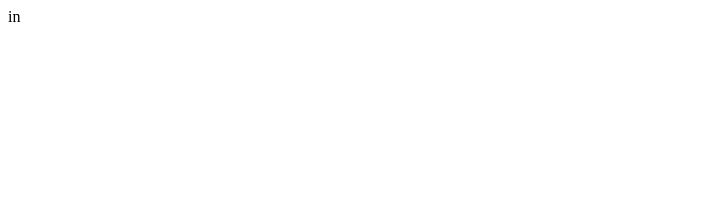
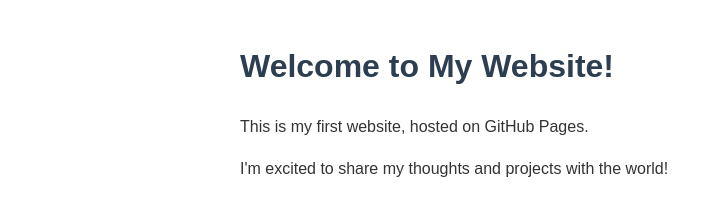
Before and after one commit to AlabasterMongelbrock/nexus, a plain HTML site: page index.html in a window 1280 px wide. Shown: the whole page, without its empty margins (0-722 px from the left). Drawn offline with Linux system fonts and the light colour scheme.

Commit message:
Update index.html

```diff
--- a/index.html
+++ b/index.html
@@ -1 +1,26 @@
-in
+<!DOCTYPE html>
+<html lang="en">
+<head>
+    <meta charset="UTF-8">
+    <meta name="viewport" content="width=device-width, initial-scale=1.0">
+    <title>My Awesome Website</title>
+    <style>
+        body {
+            font-family: Arial, sans-serif;
+            line-height: 1.6;
+            color: #333;
+            max-width: 800px;
+            margin: 0 auto;
+            padding: 20px;
+        }
+        h1 {
+            color: #2c3e50;
+        }
+    </style>
+</head>
+<body>
+    <h1>Welcome to My Website!</h1>
+    <p>This is my first website, hosted on GitHub Pages.</p>
+    <p>I'm excited to share my thoughts and projects with the world!</p>
+</body>
+</html>
```
